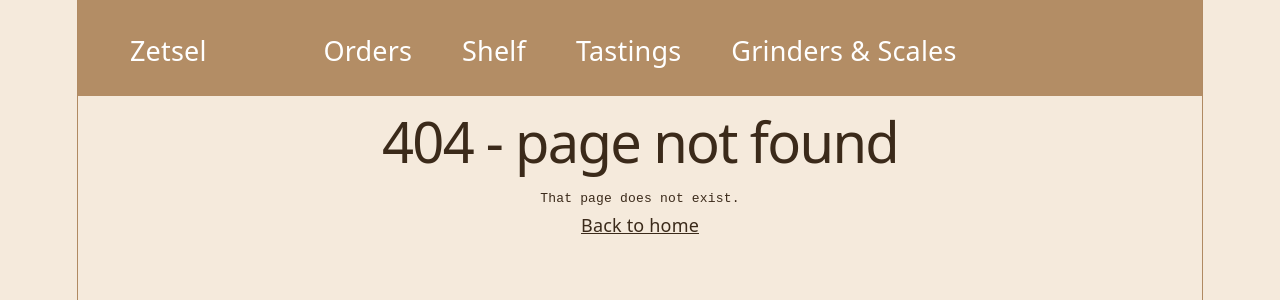
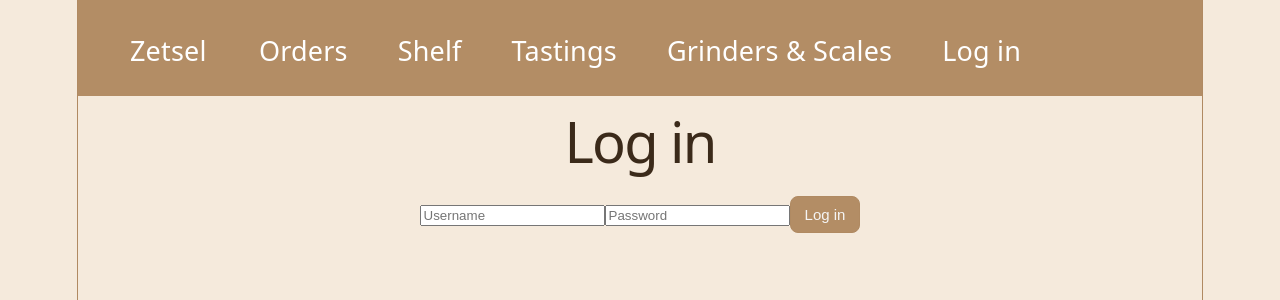
Before and after one commit to Bart079/INF2C-Team-3-WebAppDev, a React (Vite) app in the folder ClientApp/: page /login in a window 1280 px wide. Before the commit this address had no page. Shown: the top 300 px of the page. Built offline with nearby package versions, Linux system fonts and the light colour scheme.

Commit message:
login geimplementeerd
Login geimplementeerd, seed data toegevoegd, 1 e protected route toegevoegd

```diff
--- a/ClientApp/src/App.tsx
+++ b/ClientApp/src/App.tsx
@@ -7,6 +7,8 @@ import { ShelfPage } from "./features/shelf/shelf";
 import { TastingsPage } from "./features/tastings/tastings";
 import { CreateTastingPage } from "./features/tastings/create_tastings";
 import { NotFoundPage } from "./pages/NotFoundPage";
+import { LoginPage } from "./auth/LoginPage";
+import { ProtectedRoute } from "./auth/ProtectedRoute";
 
 export default function App() {
   return (
@@ -17,7 +19,15 @@ export default function App() {
         <Route path="grindersScales" element={<GrindersScalesPage />} />
         <Route path="shelf" element={<ShelfPage />} />
         <Route path="tastings" element={<TastingsPage />} />
-        <Route path="create-tastings" element={<CreateTastingPage />} />
+        <Route
+          path="create-tastings"
+          element={
+            <ProtectedRoute>
+              <CreateTastingPage />
+            </ProtectedRoute>
+          }
+        />
+        <Route path="login" element={<LoginPage />} />
         <Route path="*" element={<NotFoundPage />} />
       </Route>
     </Routes>
--- /dev/null
+++ b/ClientApp/src/auth/AuthContext.tsx
@@ -0,0 +1,69 @@
+import { createContext, useState, type ReactNode , useContext } from "react";
+import type { User as MockUser } from "../types/User";
+type User = {
+  username: string;
+};
+
+type AuthContextValue = {
+  user: User | null;
+  login: (username: string, password: string) => Promise<boolean>;
+  logout: () => void;
+};
+
+const AuthContext = createContext<AuthContextValue | null>(null);
+
+export function useAuth() {
+  const context = useContext(AuthContext);
+  if (context === null) {
+    throw new Error("useAuth must be used inside an AuthProvider");
+  }
+  return context;
+}
+export function AuthProvider({ children }: { children: ReactNode }) {
+  const [user, setUser] = useState<User | null>(() => {
+    const saved = localStorage.getItem("user");
+    return saved ? JSON.parse(saved) : null;
+  });
+
+  async function login(username: string, password: string) {
+  if (username.trim() === "" || password.trim() === "") {
+    return false;
+  }
+
+  const response = await fetch("/mockUsers.json");
+
+  if (!response.ok) {
+    throw new Error(`Could not load users: ${response.status}`);
+  }
+
+  const members: MockUser[] = await response.json();
+  const member = members.find(
+    (item) => item.username === username && item.password === password,
+  );
+
+  if (!member) {
+    return false;
+  }
+
+  const loggedIn = {
+    id: member.id,
+    username: member.username,
+    roles: member.roles,
+  };
+
+  setUser(loggedIn);
+  localStorage.setItem("user", JSON.stringify(loggedIn));
+  return true;
+}
+
+  function logout() {
+    setUser(null);
+    localStorage.removeItem("user");
+  }
+
+  return (
+    <AuthContext.Provider value={{ user, login, logout }}>
+      {children}
+    </AuthContext.Provider>
+  );
+}
--- /dev/null
+++ b/ClientApp/src/auth/LoginPage.tsx
@@ -0,0 +1,42 @@
+import { useState } from "react";
+import type { SubmitEvent } from "react";
+import { useNavigate } from "react-router";
+import { useAuth } from "./AuthContext";
+
+export function LoginPage() {
+  const { login } = useAuth();
+  const navigate = useNavigate();
+  const [username, setUsername] = useState("");
+  const [password, setPassword] = useState("");
+  const [error, setError] = useState<string | null>(null);
+
+  async function handleSubmit(event: SubmitEvent) {
+    event.preventDefault();
+    if (await login(username, password)) {
+      navigate("/");
+    } else {
+      setError("Gebruikersnaam of wachtwoord onjuist.");
+    }
+  }
+
+  return (
+    <div>
+      <h1>Log in</h1>
+      <form onSubmit={handleSubmit}>
+        <input
+          value={username}
+          onChange={(e) => setUsername(e.target.value)}
+          placeholder="Username"
+        />
+        <input
+          type="password"
+          value={password}
+          onChange={(e) => setPassword(e.target.value)}
+          placeholder="Password"
+        />
+        <button type="submit">Log in</button>
+      </form>
+      {error && <p>{error}</p>}
+    </div>
+  );
+}
--- /dev/null
+++ b/ClientApp/src/auth/ProtectedRoute.tsx
@@ -0,0 +1,11 @@
+import { Navigate } from "react-router";
+import type { ReactNode } from "react";
+import { useAuth } from "./AuthContext";
+
+export function ProtectedRoute({ children }: { children: ReactNode }) {
+  const { user } = useAuth();
+  if (user === null) {
+    return <Navigate to="/login" replace />;
+  }
+  return children;
+}
--- a/ClientApp/src/components/Layout.tsx
+++ b/ClientApp/src/components/Layout.tsx
@@ -1,8 +1,12 @@
 import { Link, Outlet } from "react-router";
 import "../css/Layout.css";
+import { useAuth } from "../auth/AuthContext";
+
 
 export function Layout() {
+  const { user, logout } = useAuth();
   return (
+
     <div className="page">
       <header>
         <nav>
@@ -11,6 +15,11 @@ export function Layout() {
           <Link to="/shelf">Shelf</Link>
           <Link to="/tastings">Tastings</Link>
           <Link to="/grindersScales">Grinders & Scales</Link>
+            {user ? (
+              <button onClick={logout}>Log out ({user.username})</button>
+            ) : (
+              <Link to="/login">Log in</Link>
+            )}
         </nav>
       </header>
       <main>
--- a/ClientApp/src/main.tsx
+++ b/ClientApp/src/main.tsx
@@ -4,11 +4,14 @@ import { BrowserRouter } from "react-router";
 import "./index.css";
 import "./css/styles.css";
 import App from "./App";
+import { AuthProvider } from "./auth/AuthContext";
 
 createRoot(document.getElementById("root")!).render(
   <StrictMode>
     <BrowserRouter>
-      <App />
+      <AuthProvider>
+        <App />
+      </AuthProvider>
     </BrowserRouter>
   </StrictMode>,
 );
--- /dev/null
+++ b/ClientApp/src/types/User.ts
@@ -0,0 +1,6 @@
+export type User = {
+  id: number;
+  username: string;
+  password: string;
+  roles: string[];
+};
```
Also changed, not shown: ClientApp/public/mockUsers.json (added, +32 -0 lines).
